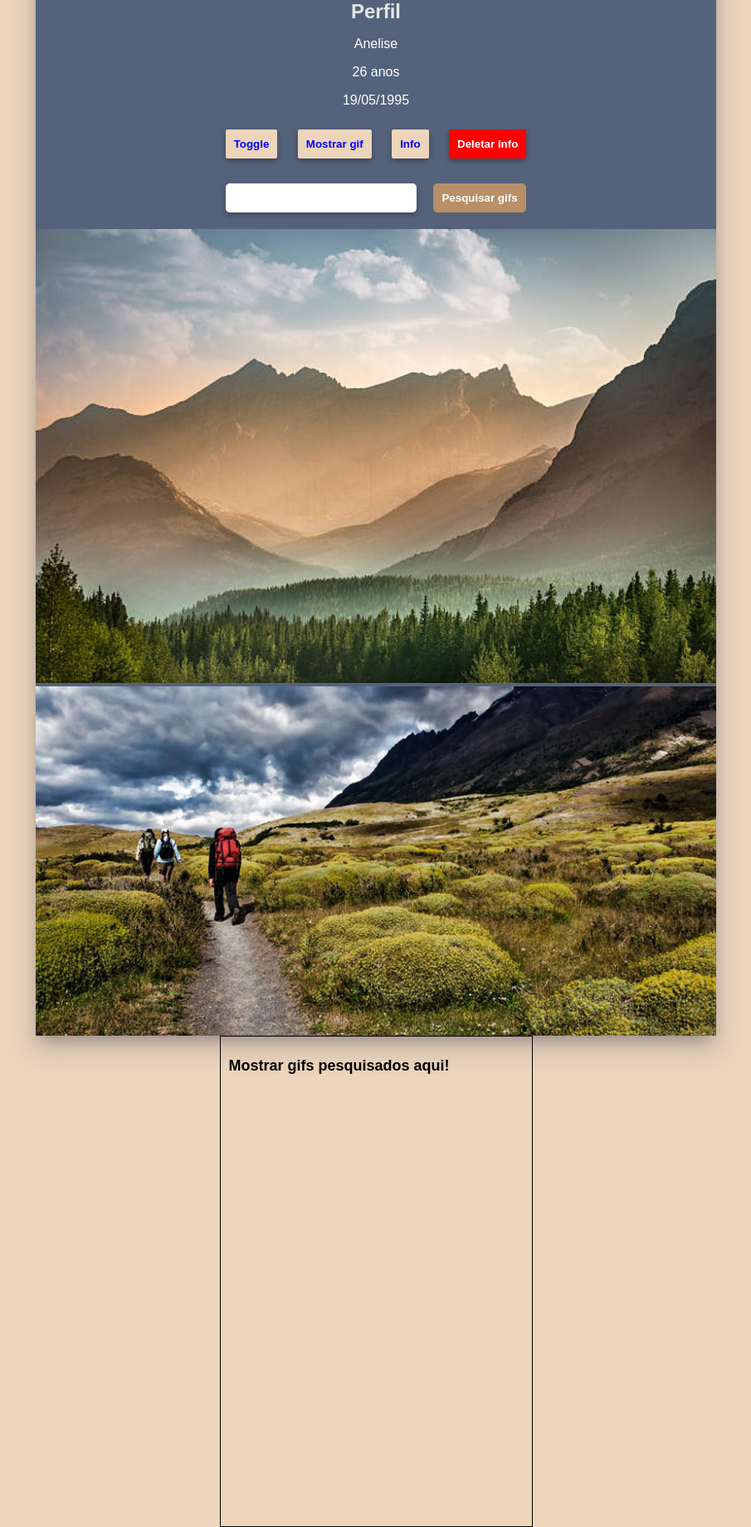
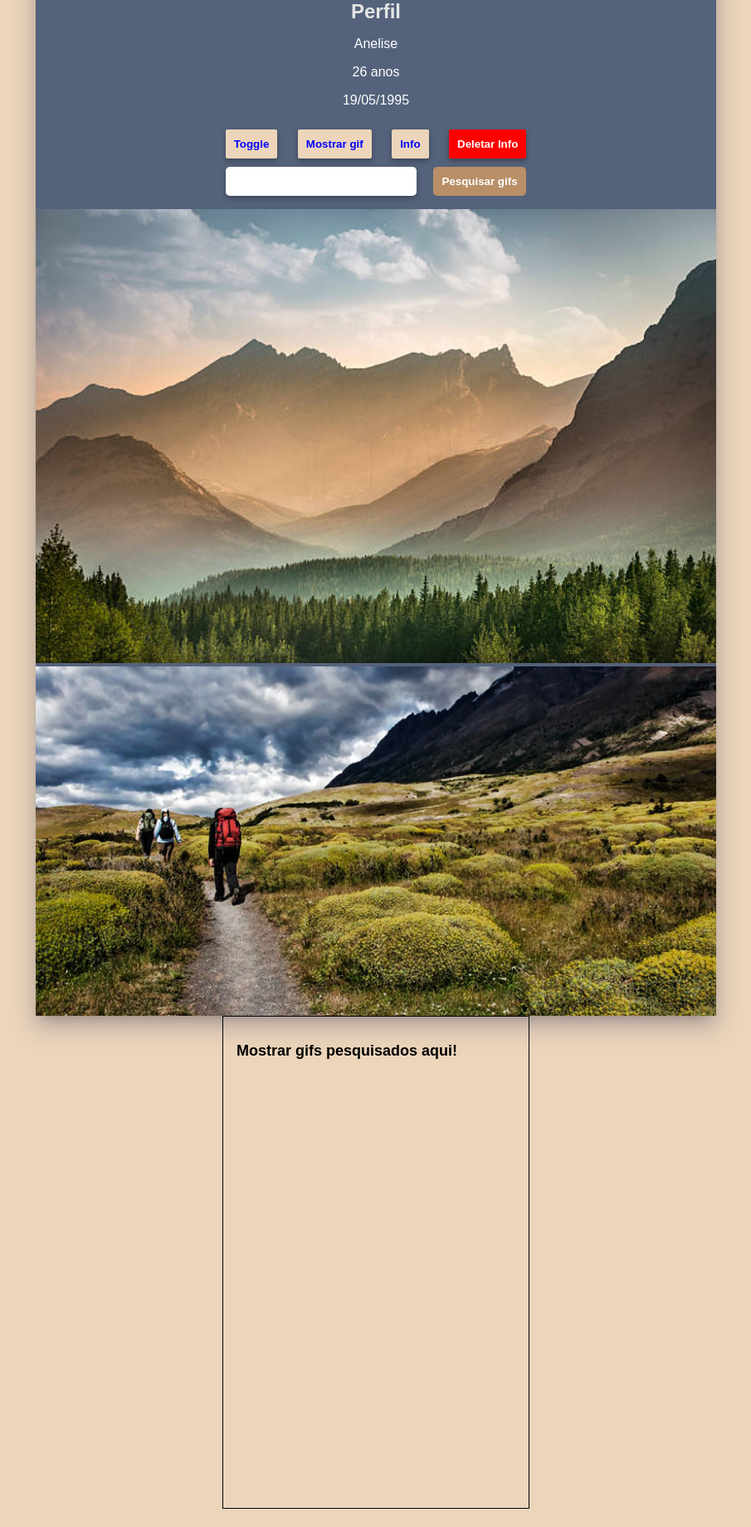
Before and after one commit to anepaz/js-project, a PHP site: page / in a window 1280 px wide. Shown: the part 558-2398 px from the top of the page at 83% size, without its empty margins (187-1092 px from the left). After the commit the page ends 2376 px from the top, so only its background shows below. Run offline with PHP 8.4, Linux system fonts and the light colour scheme.

Commit message:
change padding size on search-box and remove margin-left of results box

```diff
--- a/style.css
+++ b/style.css
@@ -73,7 +73,7 @@
   }
 
   .search-box {
-    padding: 20px;
+    padding-bottom: 1em;
     display: flex;
     align-items: center;
     justify-content: center;
@@ -145,8 +145,8 @@
   }
 
   #error-message {
-    width: 200px;
-    margin: 30px;
+    width: 15em;
+    margin-top: 4em;
     font-size: 16px;
     color: red;
   }
@@ -156,12 +156,11 @@
     grid-template-columns: 1fr 1fr 1fr;
     grid-auto-rows: 100px;
     gap: 3px;
-    margin-left: 0;
     border: 1px solid black;
-    width: 355px;
-    height: 570px;
+    width: 21em;
+    height: 35em;
     float: left;
-    padding: 10px;
+    padding: 1em;
   }
 
   .results h2 {
```
